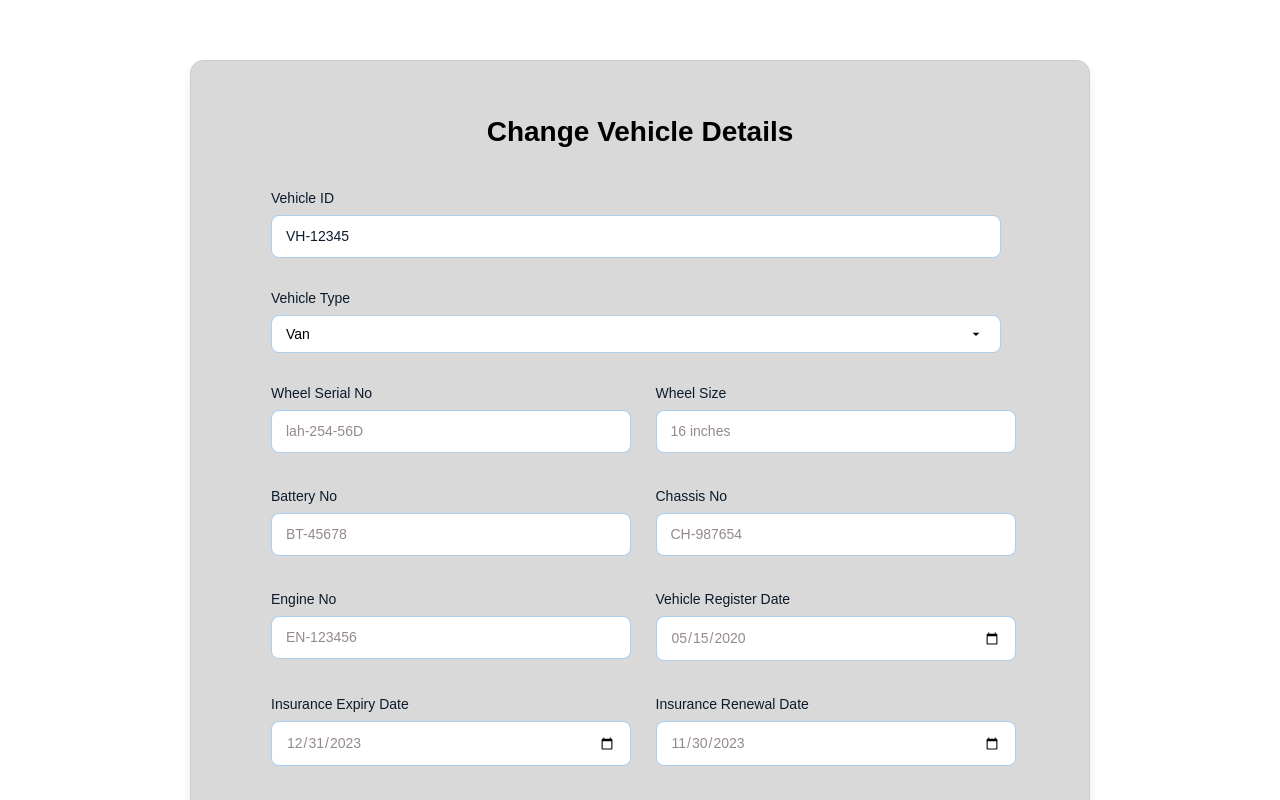
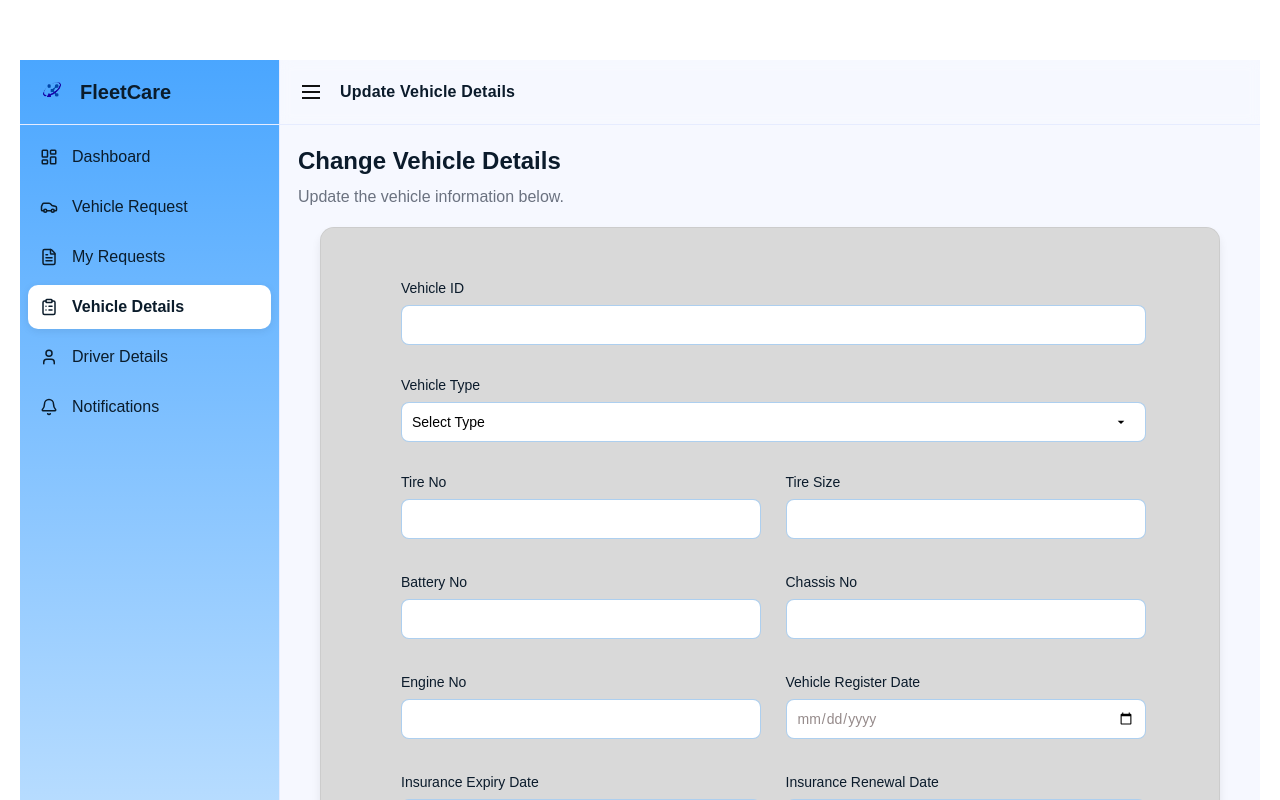
Before and after one commit to PBPerera/FleetCare, a React (Vite) app in the folder frontend/: page /update-vehicle in a window 1280 px wide. Shown: the top 800 px of the page. Built offline with nearby package versions, Linux system fonts and the light colour scheme; no server answers.

Commit message:
update file

```diff
--- a/frontend/src/pages/UpdateVehicleForm.jsx
+++ b/frontend/src/pages/UpdateVehicleForm.jsx
@@ -1,6 +1,19 @@
-import React, { useState } from "react";
+import React, { useState, useEffect } from "react";
+import { useNavigate, useLocation } from "react-router-dom";
+import StaffSidebar from "../components/StaffSidebar";
+import "./staff-dashboard.css";
 
 export default function UpdateVehicleForm({ onSubmit }) {
+  const navigate = useNavigate();
+  const location = useLocation();
+
+  // Sidebar + header state
+  const [collapsed, setCollapsed] = useState(false);
+
+  // Get vehicle data from navigation state
+  const existingVehicle = location.state?.vehicle || null;
+
+  // Vehicle form state
   const [vehicleData, setVehicleData] = useState({
     vehicleId: "",
     vehicleType: "",
@@ -14,19 +27,117 @@ export default function UpdateVehicleForm({ onSubmit }) {
     insuranceRenewalDate: "",
   });
 
+  // Load existing vehicle data when component mounts
+  useEffect(() => {
+    if (existingVehicle) {
+      setVehicleData({
+        vehicleId: existingVehicle.vehicleId || "",
+        vehicleType: existingVehicle.type || "",
+        wheelSerialNo: existingVehicle.wheelSerial || "",
+        wheelSize: existingVehicle.wheelSize || "",
+        batteryNo: existingVehicle.batteryNo || "",
+        chassisNo: existingVehicle.chassisNo || "",
+        engineNo: existingVehicle.engineNo || "",
+        vehicleRegisterDate: existingVehicle.registerdate ? new Date(existingVehicle.registerdate).toISOString().split('T')[0] : "",
+        insuranceExpiryDate: existingVehicle.insuranceExpiry ? new Date(existingVehicle.insuranceExpiry).toISOString().split('T')[0] : "",
+        insuranceRenewalDate: existingVehicle.insurancerenewaldate ? new Date(existingVehicle.insurancerenewaldate).toISOString().split('T')[0] : "",
+      });
+    }
+  }, [existingVehicle]);
+
+  // Map sidebar labels to routes
+  const routeMap = {
+    "Dashboard": "/staff/dashboard",
+    "Vehicle Request": "/staff/vehicle-request",
+    "My Requests": "/staff/my-requests",
+    "Vehicle Details": "/staff/add-vehicle",
+    "Driver Details": "/staff/add-driver",
+    "Search and Reports": "/staff/reports",
+    "Notifications": "/staff/notifications",
+  };
+
   const handleChange = (e) => {
     setVehicleData({ ...vehicleData, [e.target.name]: e.target.value });
   };
 
-  const handleSubmit = (e) => {
+  const handleSubmit = async (e) => {
     e.preventDefault();
-    onSubmit(vehicleData);
-    console.log("Vehicle Data:", vehicleData);
+
+    if (!existingVehicle || !existingVehicle.vehicleId) {
+      alert("Error: Vehicle ID not found. Please return to Vehicle Management.");
+      return;
+    }
+
+    try {
+      const payload = {
+        vehicle_id: parseInt(vehicleData.vehicleId),
+        type: vehicleData.vehicleType,
+        fuel_average: 15,
+        capacity: 5,
+        chassis_no: vehicleData.chassisNo,
+        engine_no: vehicleData.engineNo,
+        battery_serial: vehicleData.batteryNo,
+        insurance_expiry: new Date(vehicleData.insuranceExpiryDate).toISOString(),
+        wheel_serial: vehicleData.wheelSerialNo,
+        wheel_size: vehicleData.wheelSize,
+        register_date: new Date(vehicleData.vehicleRegisterDate).toISOString(),
+        insurance_renewal_date: new Date(vehicleData.insuranceRenewalDate).toISOString(),
+        status: existingVehicle.status || "Active"
+      };
+
+      const response = await fetch(`http://localhost:5000/api/vehicle/${existingVehicle.vehicleId}`, {
+        method: "PUT",
+        headers: {
+          "Content-Type": "application/json",
+        },
+        body: JSON.stringify(payload),
+      });
+
+      const result = await response.json();
+
+      if (!response.ok) {
+        throw new Error(result.error || result.msg || `HTTP error! status: ${response.status}`);
+      }
+
+      alert("Vehicle updated successfully!");
+      navigate("/vehicles");
+    } catch (error) {
+      console.error("Error details:", error);
+      alert("Error updating vehicle: " + error.message);
+    }
   };
 
   return (
-    <div className="vehicle-form-container">
-      <h2 className="form-title">Change Vehicle Details</h2>
+    <div className={`sd-shell ${collapsed ? "is-collapsed" : ""}`}>
+      <StaffSidebar
+        collapsed={collapsed}
+        active="Vehicle Details"
+        onNavigate={(label) => navigate(routeMap[label] || "/staff/dashboard")}
+        onLogout={() => (window.location.href = "/login")}
+      />
+
+      <main className="sd-main">
+        <header className="sd-header">
+          <button
+            className="sd-toggle"
+            onClick={() => setCollapsed((v) => !v)}
+            aria-label={collapsed ? "Expand sidebar" : "Collapse sidebar"}
+            title={collapsed ? "Expand" : "Collapse"}
+          >
+            <span className="sd-burger" />
+          </button>
+
+          <div className="sd-header-title">Update Vehicle Details</div>
+          <div className="sd-header-right" />
+        </header>
+
+        <div className="sd-content">
+          <section className="sd-page-title">
+            <h1>Change Vehicle Details</h1>
+            <p>Update the vehicle information below.</p>
+          </section>
+
+          <div className="vehicle-form-container" style={{ overflowY: 'auto', maxHeight: 'calc(100vh - 200px)' }}>
             <form className="vehicle-form" onSubmit={handleSubmit}>
               {/* Vehicle ID */}
               <div className="form-group full-width">
@@ -35,9 +146,17 @@ export default function UpdateVehicleForm({ onSubmit }) {
                   type="text"
                   name="vehicleId"
                   className="input-field-vehicleID"
-            value="VH-12345"
+                  value={vehicleData.vehicleId}
                   onChange={handleChange}
                   required
+                  style={{
+                    height: "40px",
+                    width: "745px",
+                    padding: "10px",
+                    fontSize: "14px",
+                    borderRadius: "8px",
+                    border: "1px solid rgba(75, 150, 220, 0.45)",
+                  }}
                 />
               </div>
 
@@ -47,40 +166,65 @@ export default function UpdateVehicleForm({ onSubmit }) {
                 <select
                   name="vehicleType"
                   className="input-field-vehicleType"
-            value="Van"
+                  value={vehicleData.vehicleType}
                   onChange={handleChange}
                   required
+                  style={{
+                    height: "40px",
+                    width: "745px",
+                    padding: "10px",
+                    fontSize: "14px",
+                    borderRadius: "8px",
+                    border: "1px solid rgba(75, 150, 220, 0.45)",
+                  }}
                 >
                   <option value="">Select Type</option>
                   <option value="Car">Car</option>
                   <option value="Jeep">Jeep</option>
                   <option value="Van">Van</option>
                   <option value="Bus">Bus</option>
-            <option value="Van">Van</option>
+                  <option value="Truck">Truck</option>
+                  <option value="Motorbike">Motorbike</option>
                 </select>
               </div>
 
               {/* Two-column fields */}
               <div className="form-row">
                 <div className="form-group">
-            <label>Wheel Serial No</label>
+                  <label>Tire No</label>
                   <input
                     type="text"
                     name="wheelSerialNo"
                     className="input-field"
-              value="lah-254-56D"
+                    value={vehicleData.wheelSerialNo}
                     onChange={handleChange}
+                    style={{
+                      height: "40px",
+                      width: "613px",
+                      padding: "10px",
+                      fontSize: "14px",
+                      borderRadius: "8px",
+                      border: "1px solid rgba(75, 150, 220, 0.45)",
+                    }}
                   />
                 </div>
 
                 <div className="form-group">
-            <label>Wheel Size</label>
+                  <label>Tire Size</label>
                   <input
                     type="text"
                     name="wheelSize"
                     className="input-field"
-              value="16 inches"
+                    value={vehicleData.wheelSize}
                     onChange={handleChange}
+                    style={{
+                      height: "40px",
+                      width: "613px",
+                      padding: "10px",
+                      fontSize: "14px",
+                      borderRadius: "8px",
+                      border: "1px solid rgba(75, 150, 220, 0.45)",
+                    }}
                   />
                 </div>
               </div>
@@ -92,8 +236,16 @@ export default function UpdateVehicleForm({ onSubmit }) {
                     type="text"
                     name="batteryNo"
                     className="input-field"
-              value="BT-45678"
+                    value={vehicleData.batteryNo}
                     onChange={handleChange}
+                    style={{
+                      height: "40px",
+                      width: "613px",
+                      padding: "10px",
+                      fontSize: "14px",
+                      borderRadius: "8px",
+                      border: "1px solid rgba(75, 150, 220, 0.45)",
+                    }}
                   />
                 </div>
 
@@ -103,8 +255,16 @@ export default function UpdateVehicleForm({ onSubmit }) {
                     type="text"
                     name="chassisNo"
                     className="input-field"
-              value="CH-987654"
+                    value={vehicleData.chassisNo}
                     onChange={handleChange}
+                    style={{
+                      height: "40px",
+                      width: "613px",
+                      padding: "10px",
+                      fontSize: "14px",
+                      borderRadius: "8px",
+                      border: "1px solid rgba(75, 150, 220, 0.45)",
+                    }}
                   />
                 </div>
               </div>
@@ -116,8 +276,16 @@ export default function UpdateVehicleForm({ onSubmit }) {
                     type="text"
                     name="engineNo"
                     className="input-field"
-              value="EN-123456"
+                    value={vehicleData.engineNo}
                     onChange={handleChange}
+                    style={{
+                      height: "40px",
+                      width: "613px",
+                      padding: "10px",
+                      fontSize: "14px",
+                      borderRadius: "8px",
+                      border: "1px solid rgba(75, 150, 220, 0.45)",
+                    }}
                   />
                 </div>
 
@@ -127,8 +295,16 @@ export default function UpdateVehicleForm({ onSubmit }) {
                     type="date"
                     name="vehicleRegisterDate"
                     className="input-field"
-              value="2020-05-15"
+                    value={vehicleData.vehicleRegisterDate}
                     onChange={handleChange}
+                    style={{
+                      height: "40px",
+                      width: "613px",
+                      padding: "10px",
+                      fontSize: "14px",
+                      borderRadius: "8px",
+                      border: "1px solid rgba(75, 150, 220, 0.45)",
+                    }}
                   />
                 </div>
               </div>
@@ -140,8 +316,16 @@ export default function UpdateVehicleForm({ onSubmit }) {
                     type="date"
                     name="insuranceExpiryDate"
                     className="input-field"
-              value="2023-12-31"
+                    value={vehicleData.insuranceExpiryDate}
                     onChange={handleChange}
+                    style={{
+                      height: "40px",
+                      width: "613px",
+                      padding: "10px",
+                      fontSize: "14px",
+                      borderRadius: "8px",
+                      border: "1px solid rgba(75, 150, 220, 0.45)",
+                    }}
                   />
                 </div>
 
@@ -151,8 +335,16 @@ export default function UpdateVehicleForm({ onSubmit }) {
                     type="date"
                     name="insuranceRenewalDate"
                     className="input-field"
-              value="2023-11-30"
+                    value={vehicleData.insuranceRenewalDate}
                     onChange={handleChange}
+                    style={{
+                      height: "40px",
+                      width: "613px",
+                      padding: "10px",
+                      fontSize: "14px",
+                      borderRadius: "8px",
+                      border: "1px solid rgba(75, 150, 220, 0.45)",
+                    }}
                   />
                 </div>
               </div>
@@ -165,5 +357,8 @@ export default function UpdateVehicleForm({ onSubmit }) {
               </div>
             </form>
           </div>
+        </div>
+      </main>
+    </div>
   );
 }
```
Also changed, not shown: frontend/src/pages/VehicleForm.jsx (+18 -9 lines). Lines whose indentation alone changed are shown as unchanged.
